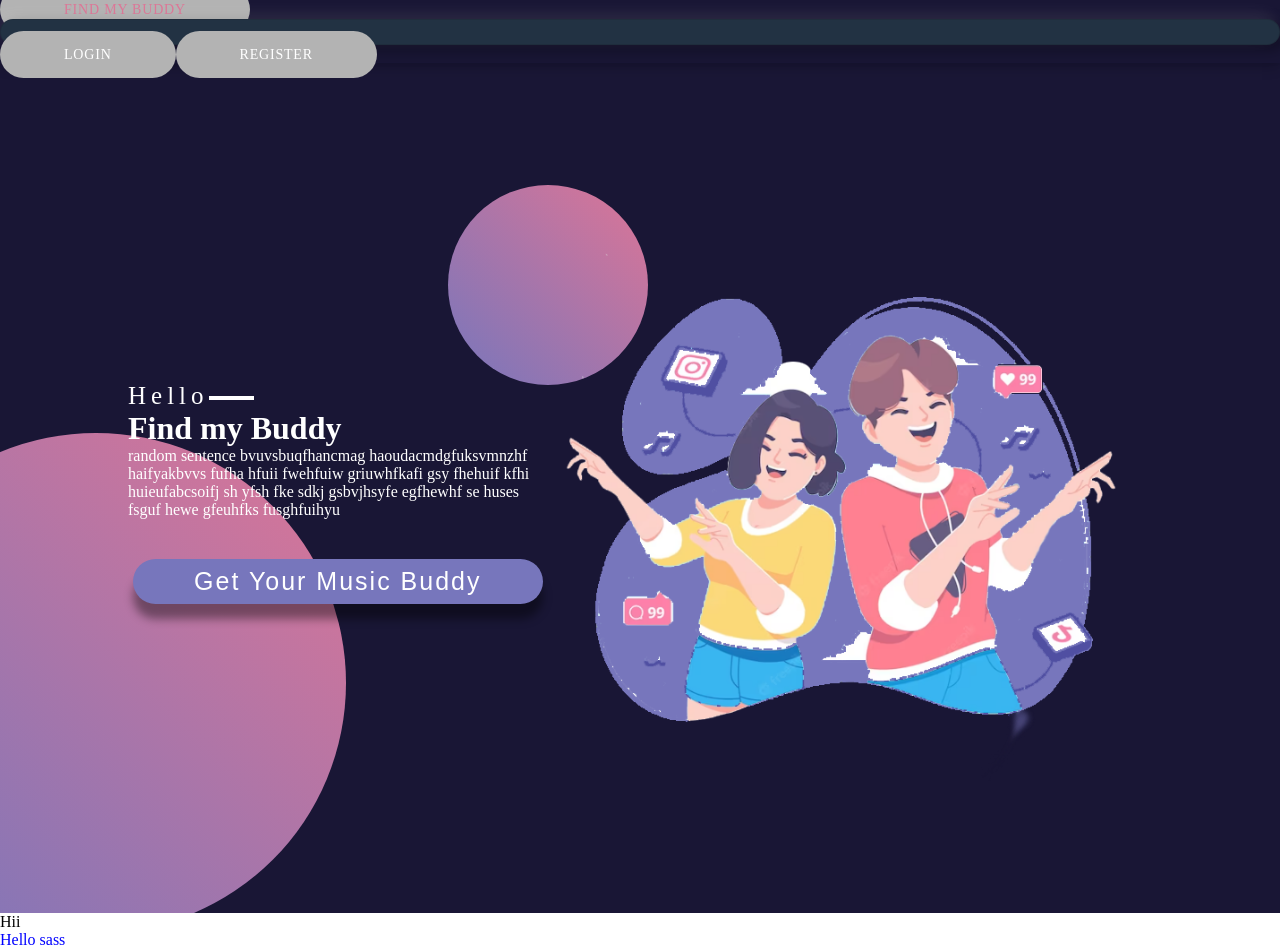
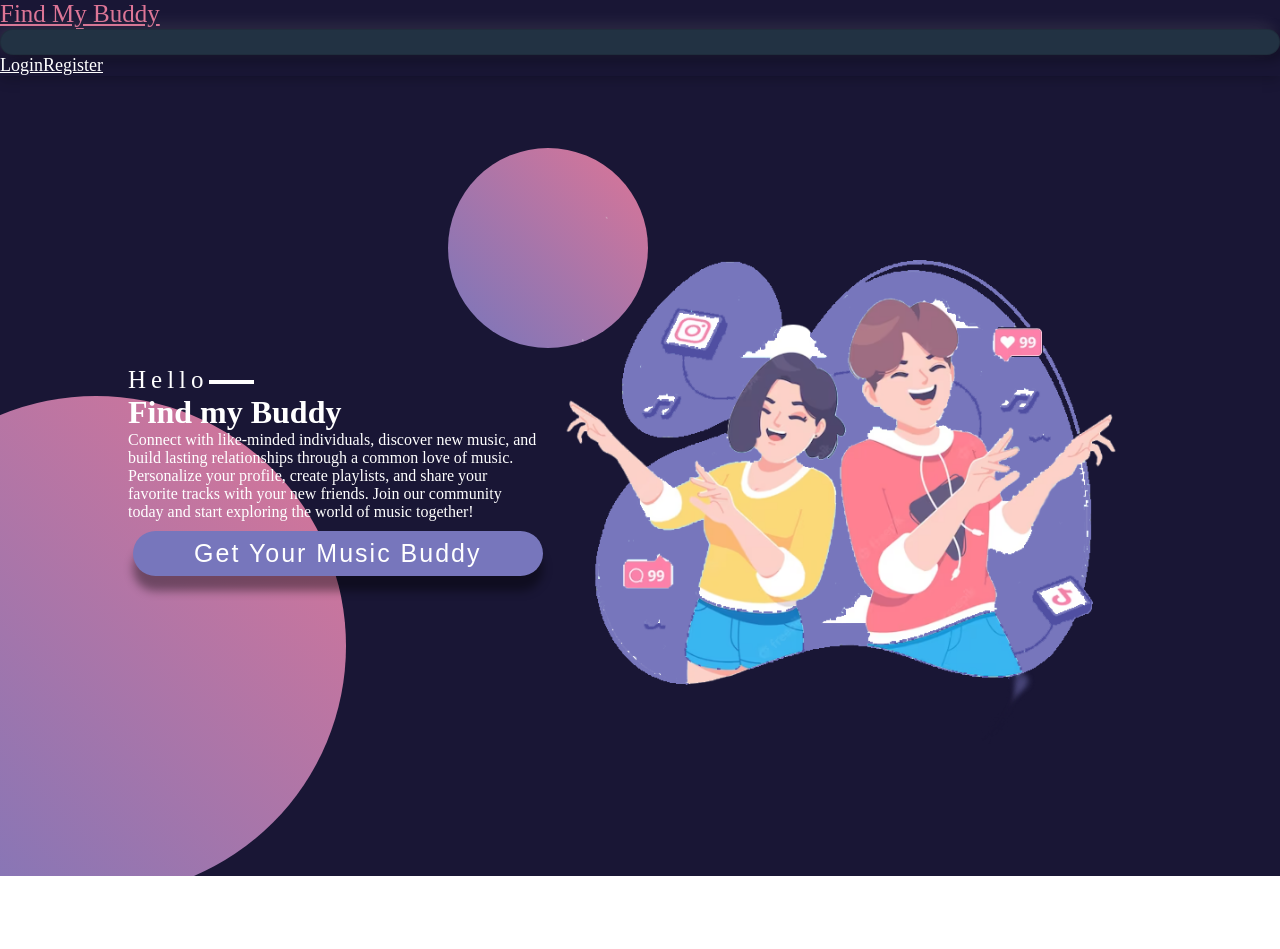
Before and after one commit to anshika-18/FindMyBuddy, a Next.js app: page / in a window 1280 px wide. After the commit the page ends 876 px from the top, so only its background shows below. Built offline with nearby package versions, Linux system fonts and the light colour scheme.

Commit message:
home page css error resolved

```diff
--- a/pages/components/header/header.jsx
+++ b/pages/components/header/header.jsx
@@ -4,19 +4,27 @@ import { Nav } from 'react-bootstrap';
 import Style from './header.module.scss'
 
 const Header = () => {
+
+    const handleLoginCLick = () => {
+        window.location.replace("/auth/login");
+    }
+
+    const handleRegisterCLick = () => {
+        window.location.replace("/auth/register");
+    }
     return (
         <Navbar expand="lg" fixed="top" className={Style.navbarCustom}>
             <Container>
                 <Navbar.Brand href="#home" className={Style.navbarBrand}>Find My Buddy</Navbar.Brand>
                 <Navbar.Toggle aria-controls="basic-navbar-nav" />
                 <Navbar.Collapse id="basic-navbar-nav">
-                    <Nav className={Style.nav}>
+                    <Nav className={Style.nav + " " + "justify-content-end"}>
                         {/* className="mr-auto" */}
                         {/* <Nav.Link href="#home" className={Style.navLink}>Home</Nav.Link>
                         <Nav.Link href="#features" className={Style.navLink}>About us</Nav.Link>
                         <Nav.Link href="#Contact-us" className={Style.navLink}>Contact us</Nav.Link> */}
-                        <Nav.Link href="#login" className={Style.navLinkRight}>Login</Nav.Link>
-                        <Nav.Link eventKey={2} href="#register" className={Style.navLinkRight}>Register</Nav.Link>
+                        <Nav.Link className={Style.navLinkRight} onClick={handleLoginCLick}>Login</Nav.Link>
+                        <Nav.Link className={Style.navLinkRight} onClick={handleRegisterCLick}>Register</Nav.Link>
                     </Nav>
                 </Navbar.Collapse>
             </Container>
--- a/pages/components/header/header.module.scss
+++ b/pages/components/header/header.module.scss
@@ -21,9 +21,8 @@ $text-color: #fff;
 }
 
 .nav {
-    justify-content: center;
-    align-items: right;
     color: $text-color !important;
+    width: 100%;
 
     .navLink {
         color: $text-color !important;
@@ -35,7 +34,7 @@ $text-color: #fff;
 
 .navLinkRight {
     color: $text-color !important;
-    margin-right: 0;
+    font-size: 18px !important;
 }
 
 .navLink:hover,
@@ -49,12 +48,19 @@ $text-color: #fff;
 .navbarBrand {
     color: $light-pink !important;
     font-weight: 500;
+    font-size: 25px !important;
     /* Set the brand color to a light shade */
+    --c: linear-gradient(#DD7596 0 0);
+    padding-bottom: .15em;
+    background: var(--c), var(--c);
+    background-size: .3em .1em;
+    background-position: 50% 100%;
+    background-repeat: no-repeat;
+    transition: .3s linear, background-size .3s .2s linear;
 }
 
 .navbarBrand:hover,
 .navbarBrand:focus {
-    // color: #f8f9fa !important;
-
-    /* Set the hover/focus color to the primary color */
+    background-size: 40% .1em;
+    background-position: 10% 100%, 90% 100%;
 }
--- a/pages/components/landingpage/landing-page.jsx
+++ b/pages/components/landingpage/landing-page.jsx
@@ -12,7 +12,7 @@ const LandingPage = () => {
                     <span className={Style
                         .topline}>Hello</span>
                     <h1>Find my Buddy</h1>
-                    <p>random sentence bvuvsbuqfhancmag haoudacmdgfuksvmnzhf haifyakbvvs fufha hfuii fwehfuiw griuwhfkafi gsy fhehuif kfhi huieufabcsoifj sh yfsh fke sdkj gsbvjhsyfe egfhewhf se huses fsguf hewe gfeuhfks fusghfuihyu</p>
+                    <p> Connect with like-minded individuals, discover new music, and build lasting relationships through a common love of music. Personalize your profile, create playlists, and share your favorite tracks with your new friends. Join our community today and start exploring the world of music together!</p>
                     <Button className={Style.btn}>Get your music buddy</Button>
                 </div>
                 <img src='/images/landing-page/musicBuddy3.png' className={Style.splash}></img>
--- a/pages/components/landingpage/landing-page.module.scss
+++ b/pages/components/landingpage/landing-page.module.scss
@@ -11,7 +11,6 @@ $textColor: white;
 
     .wrapper {
         display: flex;
-        margin-top: 50px;
         width: 100%;
         height: 100vh;
         justify-content: center;
@@ -91,14 +90,14 @@ $textColor: white;
             color: white;
             background-color: $light-purple;
             padding: 8px 14px;
-            margin: 40px 5px;
+            margin: 10px 5px;
             letter-spacing: 2px;
             text-transform: capitalize;
             box-shadow: 0 15px 10px rgba(0, 0, 0, 0.4);
         }
 
         .btn:hover {
-            background-color: black;
+            background-color: #5d5ba4;
         }
     }
 
--- a/pages/index.tsx
+++ b/pages/index.tsx
@@ -12,7 +12,5 @@ const inter = Inter({ subsets: ["latin"] });
 export default function Home() {
   return <>
     <LandingPage />
-    Hii
-    <div className={varibles.title}>Hello sass</div>
   </>;
 }
--- a/styles/globals.css
+++ b/styles/globals.css
@@ -69,8 +69,8 @@ button {
   color: rgba(255, 255, 255, 0.5);
 }
 
-.login-container .signin .inputBox input:valid ~ span,
-.login-container .signin .inputBox input:focus ~ span {
+.login-container .signin .inputBox input:valid~span,
+.login-container .signin .inputBox input:focus~span {
   color: #00dfc4;
   border: 1px solid #00dfc4;
   background: #223243;
@@ -221,6 +221,7 @@ Link:hover {
 }
 
 @import url("https://fonts.googleapis.com/css2?family=Open+Sans:wght@800&family=Roboto:wght@100;300&display=swap");
+
 :root {
   --button: #b3b3b3;
   --button-color: #0a0a0a;
@@ -231,19 +232,23 @@ Link:hover {
   --lit-header: #e6e6e6;
   --speed: 2s;
 }
+
 * {
   transform-style: preserve-3d;
 }
+
 @property --swing-x {
   initial-value: 0;
   inherits: false;
   syntax: "<integer>";
 }
+
 @property --swing-y {
   initial-value: 0;
   inherits: false;
   syntax: "<integer>";
 }
+
 .notfound {
   min-height: 100vh;
   display: flex;
@@ -255,7 +260,8 @@ Link:hover {
   color: var(--color);
   perspective: 1200px;
 }
-a {
+
+/* a {
   text-transform: uppercase;
   text-decoration: none;
   background: var(--button);
@@ -264,10 +270,11 @@ a {
   border-radius: 4rem;
   font-size: 0.875rem;
   letter-spacing: 0.05rem;
-}
+} */
 .p {
   font-weight: 100;
 }
+
 .h1 {
   -webkit-animation: swing var(--speed) infinite alternate ease-in-out;
   animation: swing var(--speed) infinite alternate ease-in-out;
@@ -278,11 +285,11 @@ a {
   letter-spacing: 1rem;
   transform: translate3d(0, 0, 0vmin);
   --x: calc(50% + (var(--swing-x) * 0.5) * 1%);
-  background: radial-gradient(var(--lit-header), var(--header) 45%) var(--x)
-    100%/200% 200%;
+  background: radial-gradient(var(--lit-header), var(--header) 45%) var(--x) 100%/200% 200%;
   -webkit-background-clip: text;
   color: transparent;
 }
+
 .h1:after {
   -webkit-animation: swing var(--speed) infinite alternate ease-in-out;
   animation: swing var(--speed) infinite alternate ease-in-out;
@@ -292,12 +299,10 @@ a {
   left: 0;
   color: var(--shadow);
   filter: blur(1.5vmin);
-  transform: scale(1.05) translate3d(0, 12%, -10vmin)
-    translate(
-      calc((var(--swing-x, 0) * 0.05) * 1%),
-      calc((var(--swing-y) * 0.05) * 1%)
-    );
+  transform: scale(1.05) translate3d(0, 12%, -10vmin) translate(calc((var(--swing-x, 0) * 0.05) * 1%),
+      calc((var(--swing-y) * 0.05) * 1%));
 }
+
 .cloak {
   animation: swing var(--speed) infinite alternate-reverse ease-in-out;
   height: 100%;
@@ -306,6 +311,7 @@ a {
   transform: rotate(calc(var(--swing-x) * -0.25deg));
   background: radial-gradient(40% 40% at 50% 42%, transparent, #000 35%);
 }
+
 .cloak__wrapper {
   position: fixed;
   top: 0;
@@ -314,6 +320,7 @@ a {
   right: 0;
   overflow: hidden;
 }
+
 .cloak__container {
   height: 250vmax;
   width: 250vmax;
@@ -322,35 +329,43 @@ a {
   left: 50%;
   transform: translate(-50%, -50%);
 }
+
 .info {
   text-align: center;
   line-height: 1.5;
   max-width: clamp(16rem, 90vmin, 25rem);
 }
-.info > p {
+
+.info>p {
   margin-bottom: 3rem;
 }
+
 @-webkit-keyframes swing {
   0% {
     --swing-x: -100;
     --swing-y: -100;
   }
+
   50% {
     --swing-y: 0;
   }
+
   100% {
     --swing-y: -100;
     --swing-x: 100;
   }
 }
+
 @keyframes swing {
   0% {
     --swing-x: -100;
     --swing-y: -100;
   }
+
   50% {
     --swing-y: 0;
   }
+
   100% {
     --swing-y: -100;
     --swing-x: 100;
```
